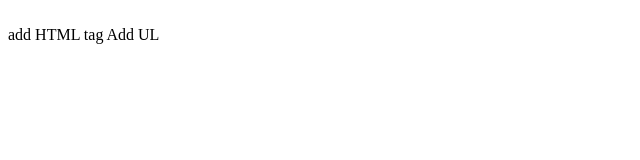
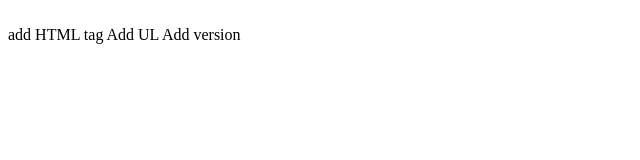
Before and after one commit to junil-choi/Test_git_junil, a plain HTML site: page index.html in a window 1280 px wide. Shown: the full height of the page, 0-640 px from the left. Drawn offline with Linux system fonts and the light colour scheme.

Commit message:
Add version

```diff
--- a/index.html
+++ b/index.html
@@ -1,3 +1,4 @@
 <html><br><html>
 add HTML tag
 Add UL
+Add version
```
